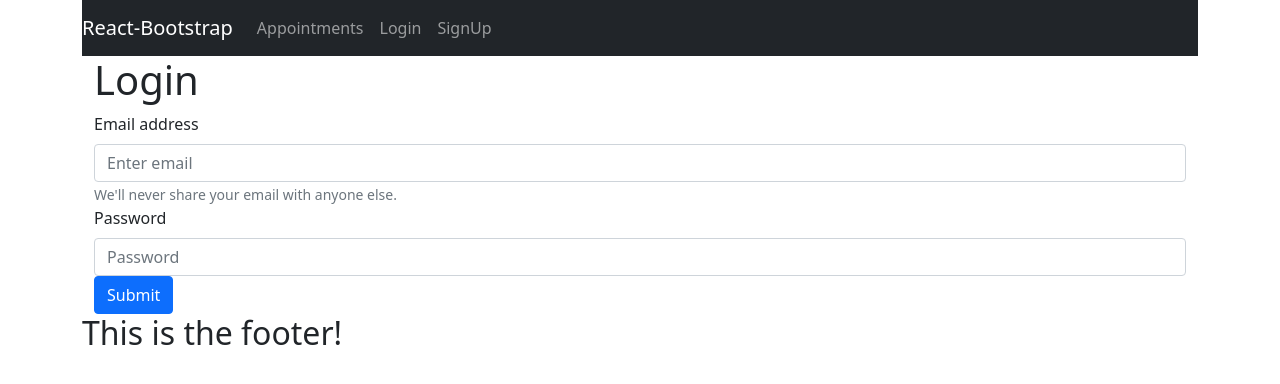
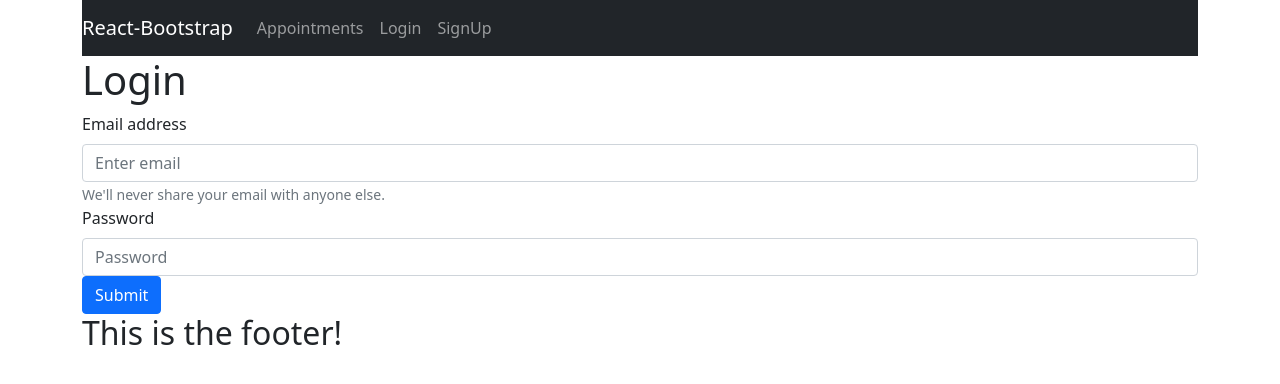
Before and after one commit to ClaytonSiby/the-gentleman-app, a React (Create React App) app: page /login in a window 1280 px wide. Shown: the top 384 px of the page. Built offline with nearby package versions, Linux system fonts and the light colour scheme; the HTML template or start-up script is replaced by a standard one.

Commit message:
Update the Login component

```diff
--- a/src/pages/Login.js
+++ b/src/pages/Login.js
@@ -1,8 +1,8 @@
 import React from 'react';
-import { Container, Form } from 'react-bootstrap';
+import { Form } from 'react-bootstrap';
 
 const Login = () => (
-  <Container>
+  <div>
     <h1>Login</h1>
     <Form>
       <Form.Group controlId="formBasicEmail">
@@ -21,7 +21,7 @@ const Login = () => (
         Submit
       </button>
     </Form>
-  </Container>
+  </div>
 );
 
 export default Login;
```
